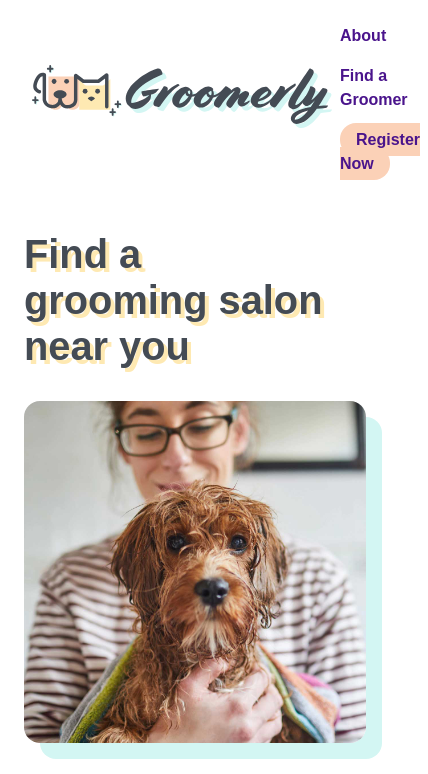
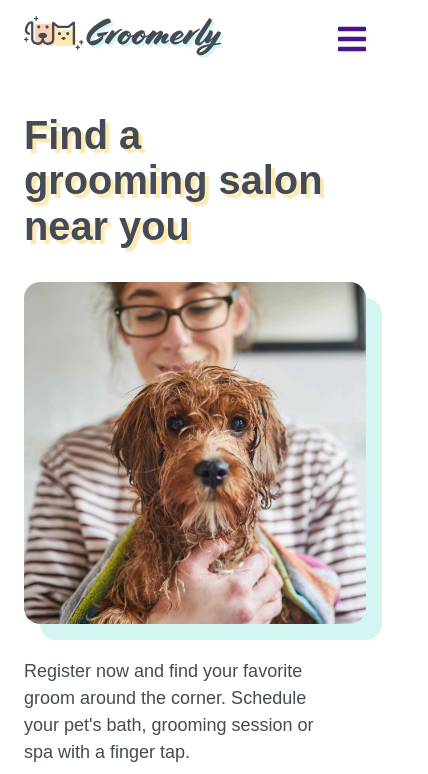
Before and after one commit to betoarpi/pet-grooming-booking-app, a website: page index.html in a window 390 px wide. Shown: the top 774 px of the page, 428 px wide, since content can reach past the window. Drawn offline with Linux system fonts and the light colour scheme; a web font is replaced by a local one.

Commit message:
Estilos responsive en header. Aún falta crear el menú desplegable y el menú del usuario.

```diff
--- a/index.html
+++ b/index.html
@@ -1,5 +1,6 @@
 <!DOCTYPE html>
 <html lang="en">
+
 <head>
   <meta charset="UTF-8" />
   <meta name="viewport" content="width=device-width, initial-scale=1.0" />
@@ -7,14 +8,10 @@
   <title>Grooming for Pets - Booking App</title>
   <link rel="stylesheet" href="./src/css/styles.css" />
 </head>
+
 <body>
   <header class="header">
-      <a href="" class="logo"
-        ><img
-          src="./src/img/groomerly-logo.svg"
-          alt="Pet Grooming App Logo"
-          class="logo__img"
-      /></a>
+    <a href="" class="logo"><img src="./src/img/groomerly-logo.svg" alt="Pet Grooming App Logo" class="logo__img" /></a>
 
     <nav class="navigation">
       <ul class="navigation__website">
@@ -22,6 +19,10 @@
         <li><a href="#">Find a Groomer</a></li>
         <li><a href="#" id="register-now">Register Now</a></li>
       </ul>
+
+      <a href="#" class="navigation__mobile">
+        <i class="fa fa-bars" aria-hidden="true"></i>
+      </a>
 
       <div class="navigation__user">
         <div class="navigation__user__profile">
@@ -45,11 +46,7 @@
         your pet's bath, grooming session or spa with a finger tap.
       </p>
       <a href="#" class="hero__btn">Start here</a>
-        <img
-          src="/src/img/wet-dog.jpg"
-          alt="Pet Grooming App image"
-          class="hero__img"
-        />
+      <img src="/src/img/wet-dog.jpg" alt="Pet Grooming App image" class="hero__img" />
     </div>
     <!-- /hero -->
 
@@ -66,10 +63,7 @@
             <div class="fav">
               <i class="fa fa-heart" aria-hidden="true"></i>
             </div>
-              <img
-                src="./src/img/grooming-salon.jpg"
-                alt="Groomers cover image"
-              />
+            <img src="./src/img/grooming-salon.jpg" alt="Groomers cover image" />
           </div>
           <article class="groomers-grid__item__description">
             <h4 class="groomers-grid__item__title">
@@ -153,10 +147,7 @@
             <div class="fav">
               <i class="fa fa-heart" aria-hidden="true"></i>
             </div>
-              <img
-                src="./src/img/grooming-salon.jpg"
-                alt="Groomers cover image"
-              />
+            <img src="./src/img/grooming-salon.jpg" alt="Groomers cover image" />
           </div>
           <article class="groomers-grid__item__description">
             <h4 class="groomers-grid__item__title">
@@ -253,4 +244,5 @@
   </footer>
   <!-- /footer -->
 </body>
+
 </html>
--- a/src/sass/_layout.scss
+++ b/src/sass/_layout.scss
@@ -6,12 +6,3 @@
 .groomers-grid {
   display: grid;
 }
-
-.header {
-  align-items: center;
-  grid-template-columns: 300px 1fr;
-  grid-template-rows: 1fr;
-  .navigation {
-    justify-self: end;
-  }
-}
--- a/src/sass/components/_header.scss
+++ b/src/sass/components/_header.scss
@@ -1,13 +1,20 @@
 .header {
+  align-items: center;
+  grid-template-columns: 300px 1fr;
+  grid-template-rows: 1fr;
   margin-bottom: 2rem;
-  padding: 1rem 2rem;
+  padding: 1rem 1.5rem;
 }
 
 .logo {
-  max-width: 300px;
+  img {
+    max-width: 300px;
+    width: 100%;
+  }
 }
 
 .navigation {
+  justify-self: end;
   @extend .font-bold;
   &__website {
     @extend .no-style-lists;
@@ -19,6 +26,10 @@
   &__user {
     display: none;
   }
+  &__mobile {
+    display: none;
+    font-size: 2rem;
+  }
 }
 
 #register-now {
@@ -29,3 +40,25 @@
     background: $yellow;
   }
 }
+
+// Responsive para elementos del header
+@media screen and (max-width: 1023px){
+  .header {
+    grid-template-columns: 1fr 1fr;
+  }
+
+  .navigation {
+    &__website {
+      display: none;
+    }
+    &__mobile {
+      display: inline-block;
+    }
+  }
+}
+
+@media screen and (max-width: 479px){
+  .header {
+    grid-template-columns: 200px 1fr;
+  }
+}
```
Also changed, not shown: src/css/styles.css, 1 other file. Lines whose indentation alone changed are shown as unchanged.
